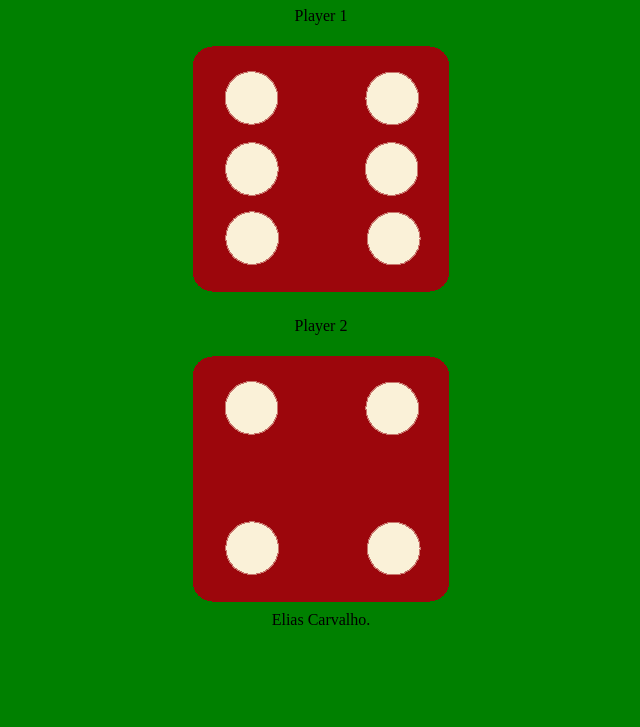
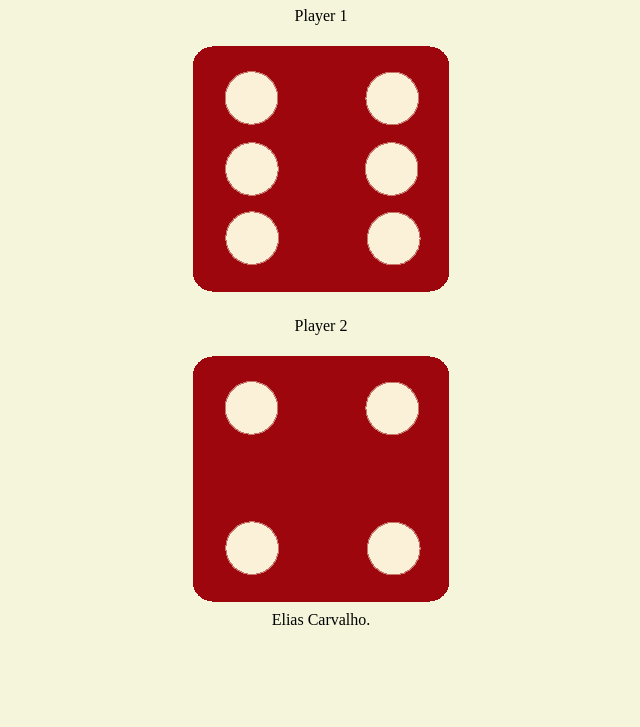
Before and after one commit to Eliascarvm/uam_psc_dado, a plain HTML site: page index.html in a window 1280 px wide. Shown: the part 73-800 px from the top of the page, without its empty margins (319-959 px from the left). Drawn offline with Linux system fonts and the light colour scheme.

Commit message:
change background color to beige

```diff
--- a/style.css
+++ b/style.css
@@ -5,7 +5,7 @@
 }
 
 body{
-    background-color:green;
+    background-color:beige;
 }
 footer{
     text-align: center;
```
